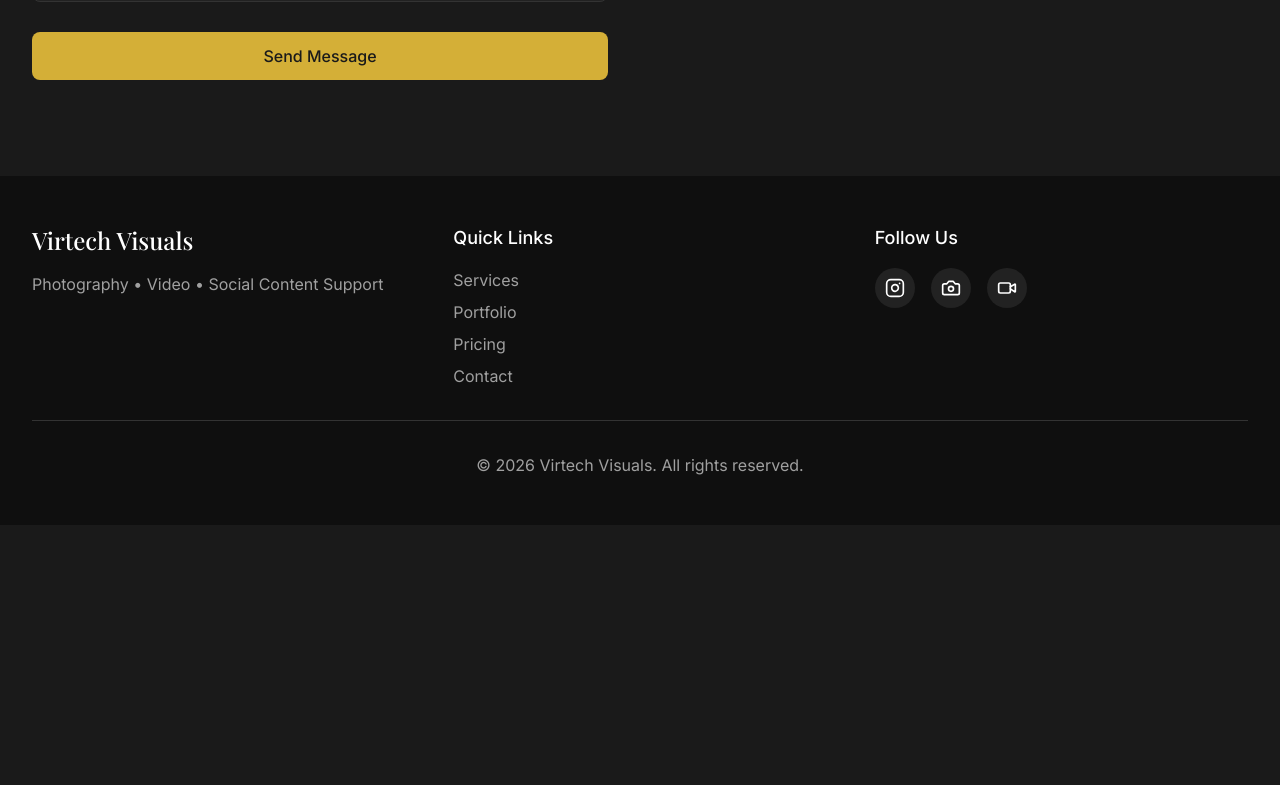
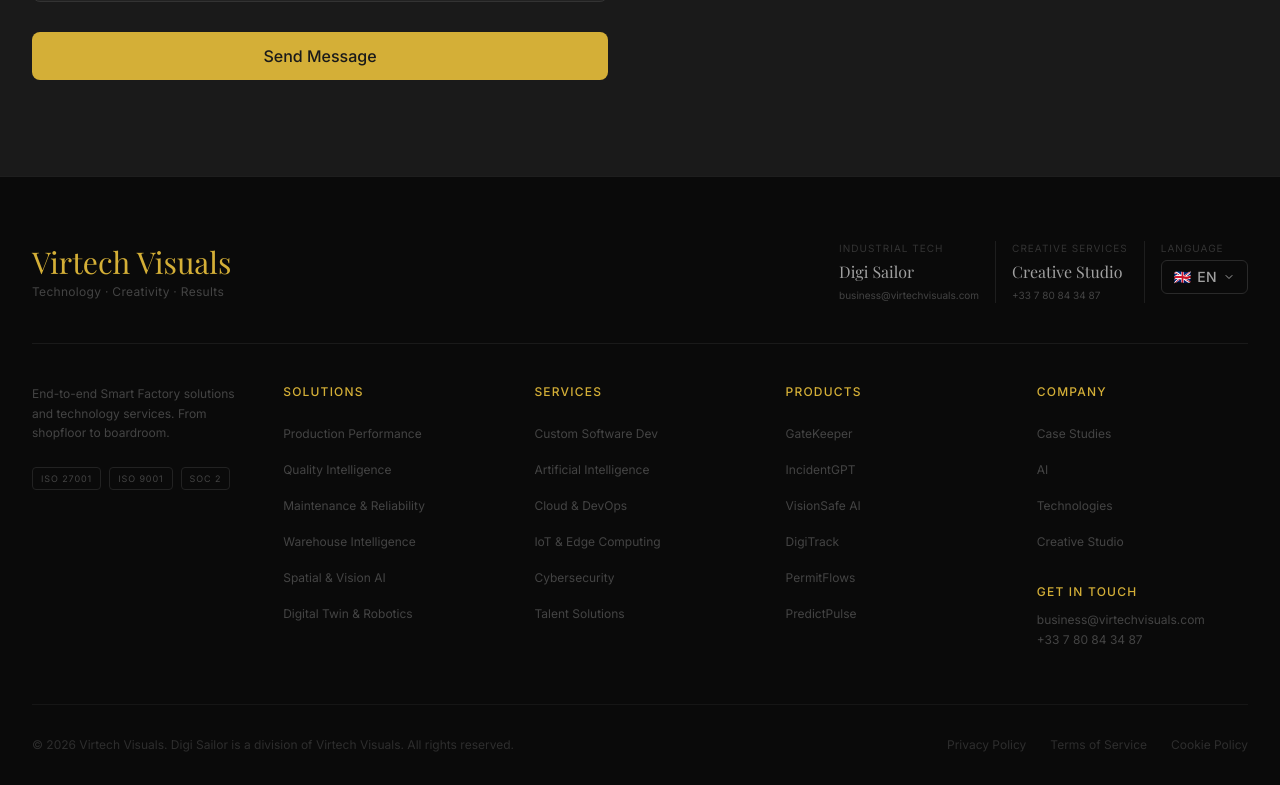
Before and after one commit to vengateshwarannadarajan-code/VirtechVisuals, a React (Vite) app: page /creative-studio in a window 1280 px wide. Shown: the part 5964-6749 px from the top of the page. Before the commit the page ends 6489 px from the top, so only its background shows below. Built offline with nearby package versions, Linux system fonts and the light colour scheme.

Commit message:
fix: remove local Footer from CreativeStudio — now uses shared Footer component same as all other pages

```diff
--- a/src/app/pages/CreativeStudio.tsx
+++ b/src/app/pages/CreativeStudio.tsx
@@ -2,6 +2,7 @@
 import { Link } from 'react-router';
 import { Camera, Video, Instagram, ArrowDown, Mail, Phone, MapPin, Globe, Clock, Sparkles, TrendingUp, CheckCircle2, MessageCircle } from 'lucide-react';
 import { useI18n } from '../i18n/context';
+import { Footer } from '../components/Footer';
 import Masonry, { ResponsiveMasonry } from 'react-responsive-masonry';
 import { motion } from 'motion/react';
 
@@ -623,48 +624,3 @@
     </section>
   );
 }
-
-function Footer() {
-  const { t } = useI18n();
-  return (
-    <footer className="bg-[#0f0f0f] py-12 px-4 md:px-8">
-      <div className="max-w-7xl mx-auto">
-        <div className="grid grid-cols-1 md:grid-cols-3 gap-12 mb-8">
-          <div>
-            <h3 className="font-display text-2xl mb-4">Virtech Visuals</h3>
-            <p className="text-[#a0a0a0]">Photography • Video • Social Content Support</p>
-          </div>
-
-          <div>
-            <h4 className="text-lg mb-4">Quick Links</h4>
-            <ul className="space-y-2 text-[#a0a0a0]">
-              <li><a href="#services" className="hover:text-[#d4af37] transition-colors">Services</a></li>
-              <li><a href="#portfolio" className="hover:text-[#d4af37] transition-colors">{t('cs.portfolio')}</a></li>
-              <li><a href="#pricing" className="hover:text-[#d4af37] transition-colors">{t('cs.pricing')}</a></li>
-              <li><a href="#contact" className="hover:text-[#d4af37] transition-colors">Contact</a></li>
-            </ul>
-          </div>
-
-          <div>
-            <h4 className="text-lg mb-4">Follow Us</h4>
-            <div className="flex gap-4">
-              <a href="#" className="w-10 h-10 rounded-full bg-[#222] flex items-center justify-center hover:bg-[#d4af37] transition-colors">
-                <Instagram className="w-5 h-5" />
-              </a>
-              <a href="#" className="w-10 h-10 rounded-full bg-[#222] flex items-center justify-center hover:bg-[#d4af37] transition-colors">
-                <Camera className="w-5 h-5" />
-              </a>
-              <a href="#" className="w-10 h-10 rounded-full bg-[#222] flex items-center justify-center hover:bg-[#d4af37] transition-colors">
-                <Video className="w-5 h-5" />
-              </a>
-            </div>
-          </div>
-        </div>
-
-        <div className="border-t border-[#333] pt-8 text-center text-[#a0a0a0]">
-          <p>&copy; 2026 Virtech Visuals. All rights reserved.</p>
-        </div>
-      </div>
-    </footer>
-  );
-}
```
